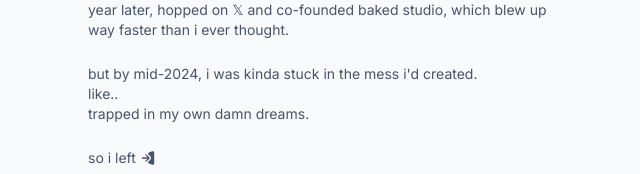
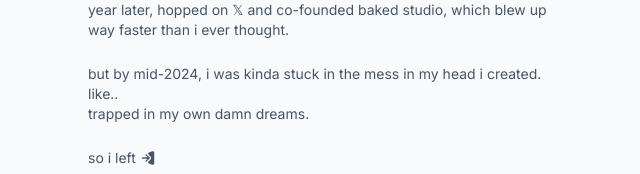
Before and after one commit to alexszczurek/aliszu.co, a Next.js app: page / in a window 1280 px wide. Shown: the part 252-426 px from the top of the page, without its empty margins (314-954 px from the left). Built offline with nearby package versions, Linux system fonts and the light colour scheme.

Commit message:
small change

```diff
--- a/app/page.js
+++ b/app/page.js
@@ -35,7 +35,7 @@
           <br />
 
           <div className="text-slate-600 text-sm">
-            but by mid-2024, i was kinda stuck in the mess i'd created.<br/> like..<br/>
+            but by mid-2024, i was kinda stuck in the mess in my head i created.<br/> like..<br/>
             trapped in my own damn dreams.
           </div>
 
```
